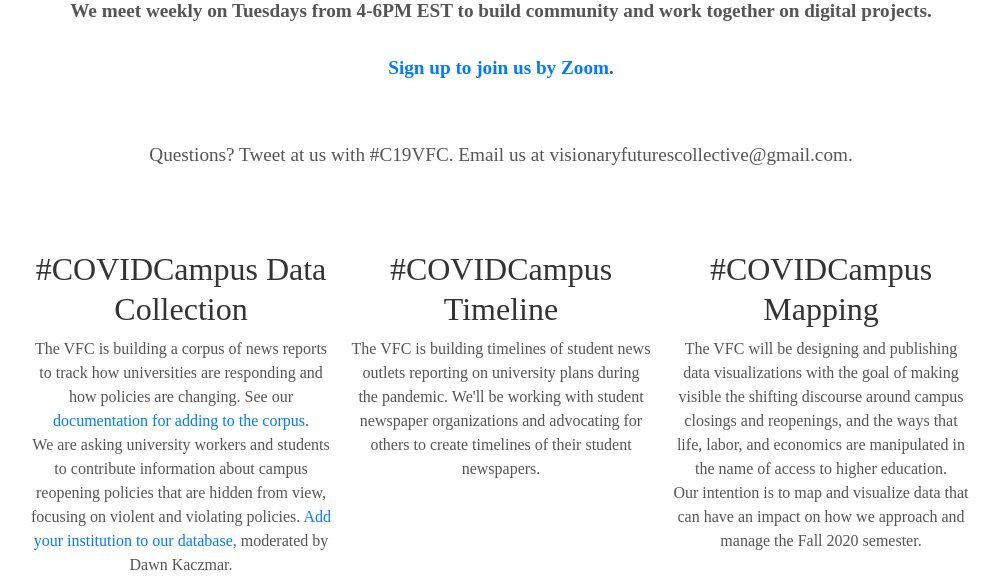
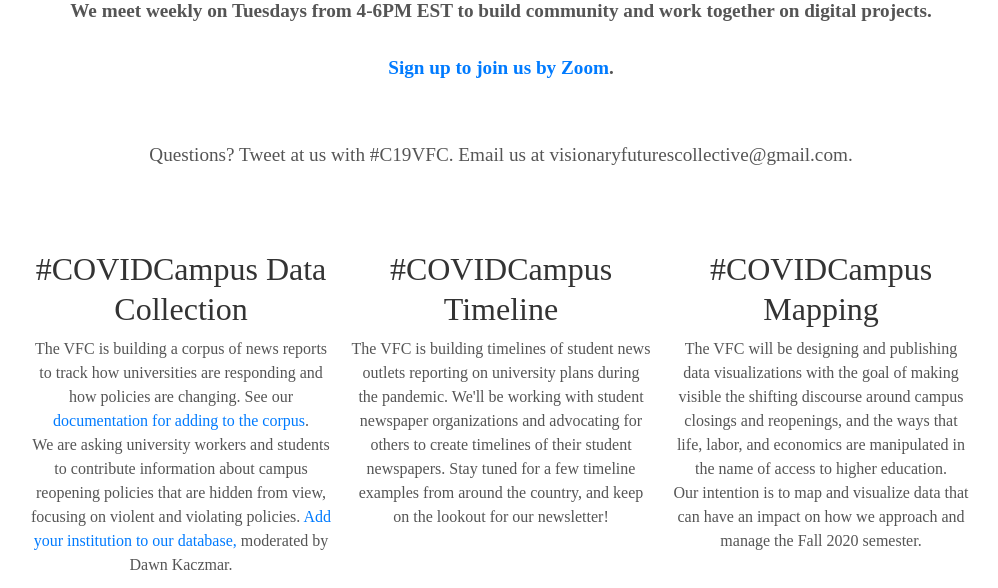
Before and after one commit to visionary-futures-collective/covid19, a Jekyll site: the page built from index.html, in a window 1280 px wide and 900 px high, scrolled down 1280 px, cut to the strip 0-588 px from the top of the window. Shown: the whole strip, without its empty margins (139-1137 px from the left). Built offline with Jekyll 4.4.1, drawn with Linux system fonts in a browser that asks for light colours; some web fonts are replaced.

Commit message:
Update index.html

```diff
--- a/index.html
+++ b/index.html
@@ -33,7 +33,7 @@
   </div>
   <div class="tech">
     <h2>#COVIDCampus Timeline</h2>
-    <p>The VFC is building timelines of student news outlets reporting on university plans during the pandemic. We'll be working with student newspaper organizations and advocating for others to create timelines of their student newspapers.</p>
+    <p>The VFC is building timelines of student news outlets reporting on university plans during the pandemic. We'll be working with student newspaper organizations and advocating for others to create timelines of their student newspapers. Stay tuned for a few timeline examples from around the country, and keep on the lookout for our newsletter!</p>
   </div>
   <div class="tech">
     <h2>#COVIDCampus Mapping</h2>
```
